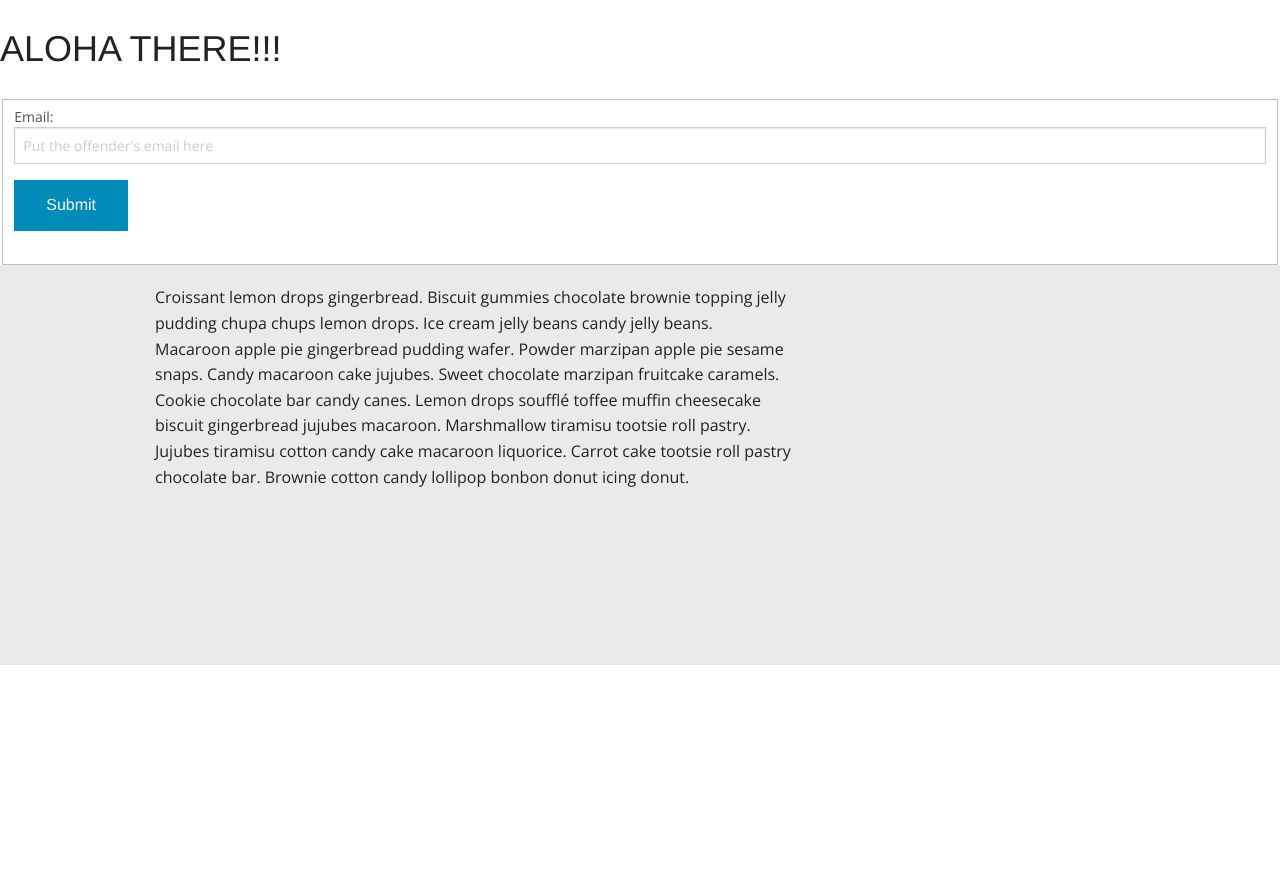
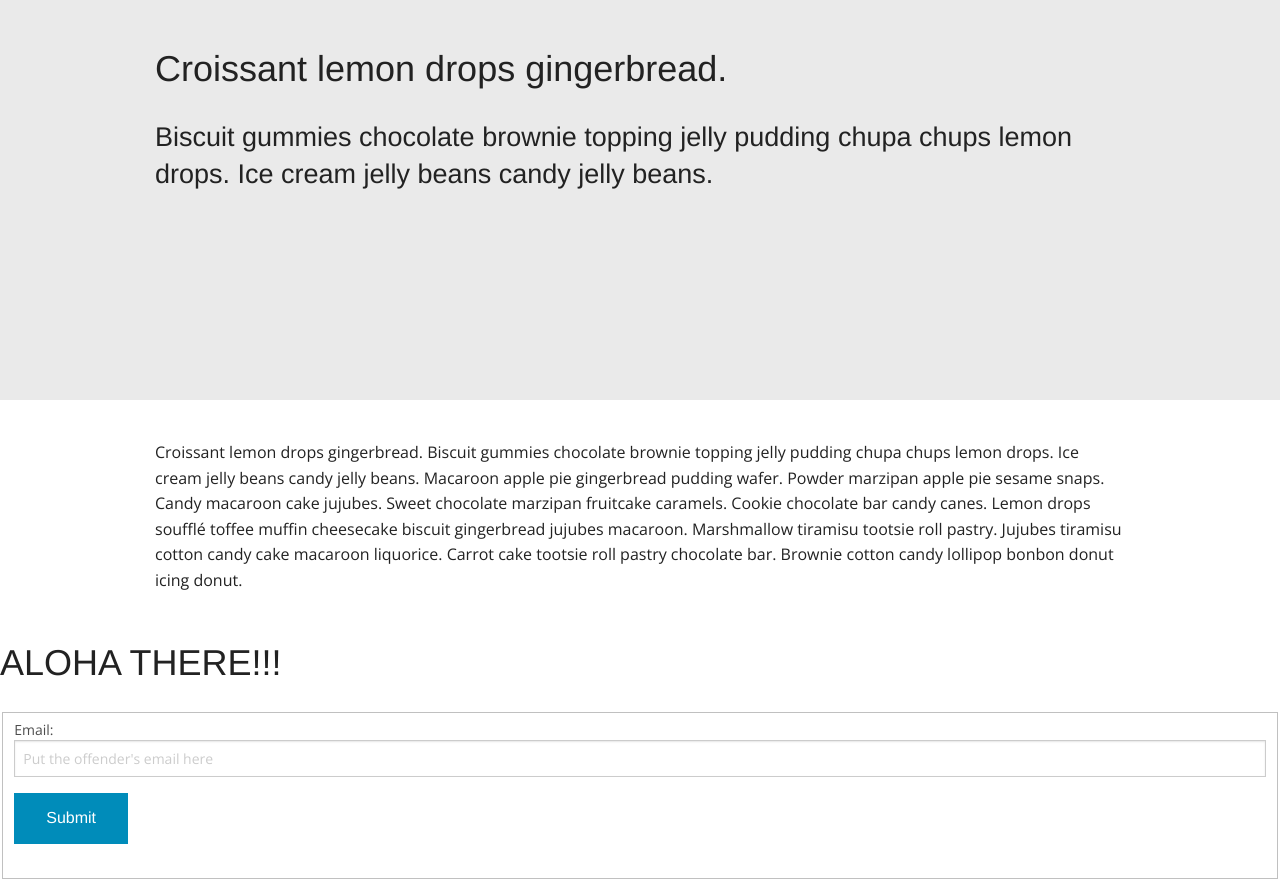
Before and after one commit to juliepanda/chimehack, a Flask app: page / in a window 1280 px wide. Shown: the part 65-944 px from the top of the page. Before the commit the page ends 730 px from the top, so only its background shows below. Run offline with Flask 2, Linux system fonts and the light colour scheme; some libraries are stand-ins or nearby versions.

Commit message:
index changes

```diff
--- a/templates/index.html
+++ b/templates/index.html
@@ -31,6 +31,25 @@
           </nav>
         </div>
       </div>
+      <div class="section-1-home">
+        <div class="row">
+          <div class="large-12 columns">
+          <h1>Croissant lemon drops gingerbread.</h1>
+            <h3>Biscuit gummies chocolate brownie topping jelly pudding chupa chups lemon drops. Ice cream jelly beans candy jelly beans. </h3>
+          </div>
+        </div>
+      </div>
+
+    <div class="buffer"></div>
+
+    <div class="section-2-about">
+        <div class="row">
+          <div class="large-12 columns">
+          <p>Croissant lemon drops gingerbread. Biscuit gummies chocolate brownie topping jelly pudding chupa chups lemon drops. Ice cream jelly beans candy jelly beans. Macaroon apple pie gingerbread pudding wafer. Powder marzipan apple pie sesame snaps. Candy macaroon cake jujubes. Sweet chocolate marzipan fruitcake caramels. Cookie chocolate bar candy canes. Lemon drops soufflé toffee muffin cheesecake biscuit gingerbread jujubes macaroon. Marshmallow tiramisu tootsie roll pastry. Jujubes tiramisu cotton candy cake macaroon liquorice. Carrot cake tootsie roll pastry chocolate bar. Brownie cotton candy lollipop bonbon donut icing donut.</p>
+          </div>
+        </div>
+      </div>
+
     <h1>ALOHA THERE!!!</h1>
     <div id="contant-form">
       <fieldset>
@@ -39,12 +58,5 @@
         <input type="submit" name="submit" class="button" id="email-submit-btn" value="Submit">
       </fieldset>
     </div>
-    <div class="section-1-home">
-      <div class="row">
-        <div class="large-8 columns">
-      <p>Croissant lemon drops gingerbread. Biscuit gummies chocolate brownie topping jelly pudding chupa chups lemon drops. Ice cream jelly beans candy jelly beans. Macaroon apple pie gingerbread pudding wafer. Powder marzipan apple pie sesame snaps. Candy macaroon cake jujubes. Sweet chocolate marzipan fruitcake caramels. Cookie chocolate bar candy canes. Lemon drops soufflé toffee muffin cheesecake biscuit gingerbread jujubes macaroon. Marshmallow tiramisu tootsie roll pastry. Jujubes tiramisu cotton candy cake macaroon liquorice. Carrot cake tootsie roll pastry chocolate bar. Brownie cotton candy lollipop bonbon donut icing donut.</p>
-        </div>
-      </div>
-    </div>
   </body>
 </html>
```
